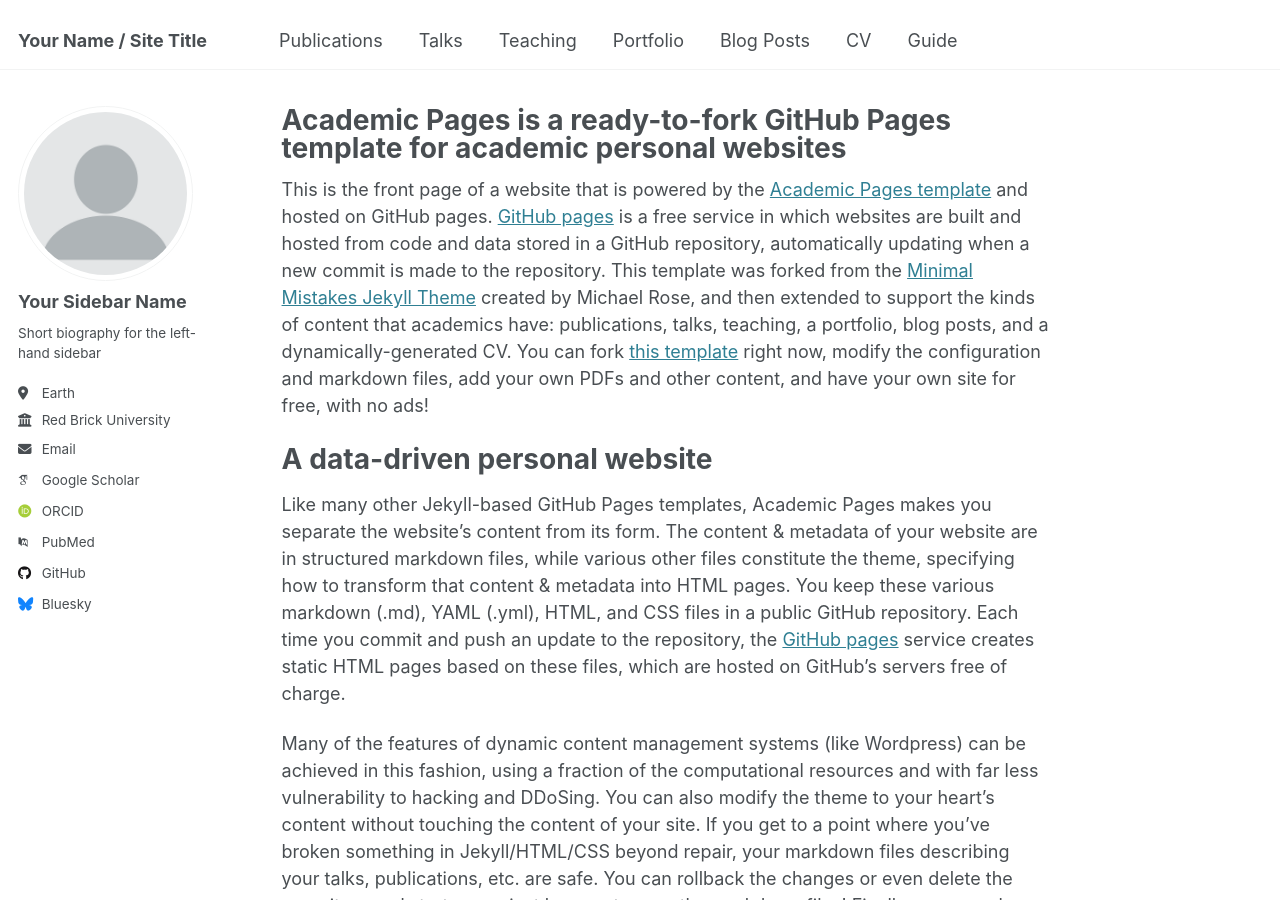
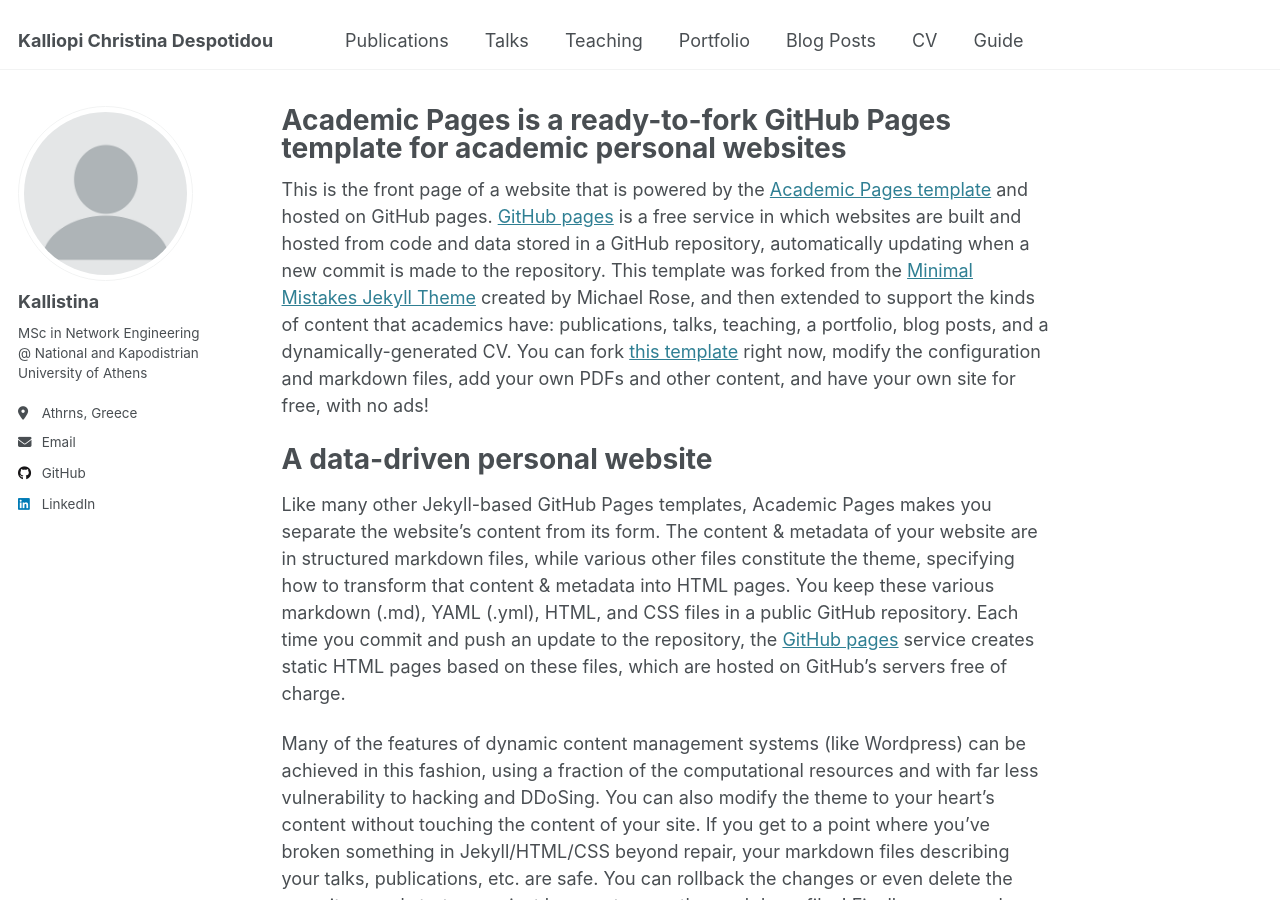
Before and after one commit to Kallistina/Kallistina.github.io, a Jekyll site: the page built from _pages/about.md, in a window 1280 px wide and 900 px high. Built offline with Jekyll 4.4.1, drawn with Linux system fonts in a browser that asks for light colours; some web fonts are replaced.

Commit message:
Update _config.yml

```diff
--- a/_config.yml
+++ b/_config.yml
@@ -9,7 +9,7 @@
 # Basic Site Settings
 locale                   : "en-US"
 site_theme               : "default"
-title                    : "Your Name / Site Title"
+title                    : "Kalliopi Christina Despotidou"
 title_separator          : "-"
 name                     : &name "Your Name"
 description              : &description "personal description"
@@ -23,21 +23,21 @@
 author:
   # Biographic information
   avatar           : "profile.png"
-  name             : "Your Sidebar Name"
-  pronouns         : # example: "she/her"
-  bio              : "Short biography for the left-hand sidebar"
-  location         : "Earth"
-  employer         : "Red Brick University"
+  name             : "Kallistina"
+  pronouns         : # Username
+  bio              : "MSc in Network Engineering @ National and Kapodistrian University of Athens"
+  location         : "Athrns, Greece"
+  employer         : # Username
   uri              : # URL
-  email            : "none@example.org"
+  email            : "kdespotidou@di.uoa.gr"
 
   # Academic websites
-  arxiv            : # URL - Update with the correct link to your profile
-  googlescholar    : "https://scholar.google.com/citations?user=PS_CX0AAAAAJ"
+  arxiv            : # Username
+  googlescholar    : # Username
   impactstory      : # URL
-  orcid            : "http://orcid.org/yourorcidurl"
+  orcid            : # Username
   semantic         : # URL
-  pubmed           : "https://www.ncbi.nlm.nih.gov/pubmed/?term=john+snow"
+  pubmed           : # Username
   researchgate     : # URL
   scopus           : # URL
 
@@ -45,12 +45,12 @@
   bitbucket        : # Username - Update with your username on the site
   codepen          : # Username
   dribbble         : # Username
-  github           : "academicpages"
+  github           : "https://github.com/Kallistina"
   kaggle           : # Username
   stackoverflow    : # User number or user number and name (i.e., use "1" or "1/jeff-atwood")
 
   # Social media
-  bluesky          : "bsky.app" # Replace this with you Bluesky username
+  bluesky          : # Username
   facebook         : # Username
   flickr           : # Username
   foursquare       : # Username
@@ -59,7 +59,7 @@
   keybase          : # Username
   instagram        : # Username
   lastfm           : # Username
-  linkedin         : # Username
+  linkedin         : https://www.linkedin.com/in/kalliopi-despotidou/
   mastodon         : # URL
   medium           : # URL
   pinterest        : # Username
```
